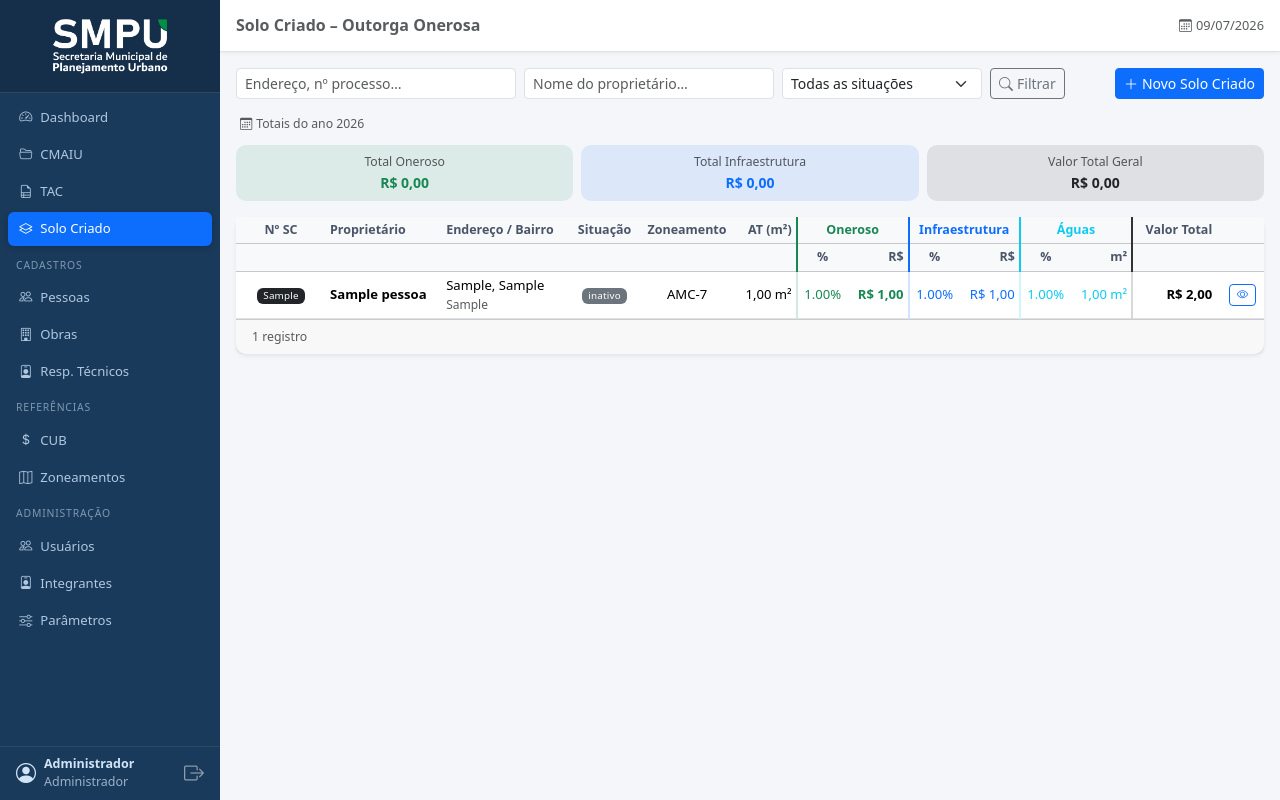
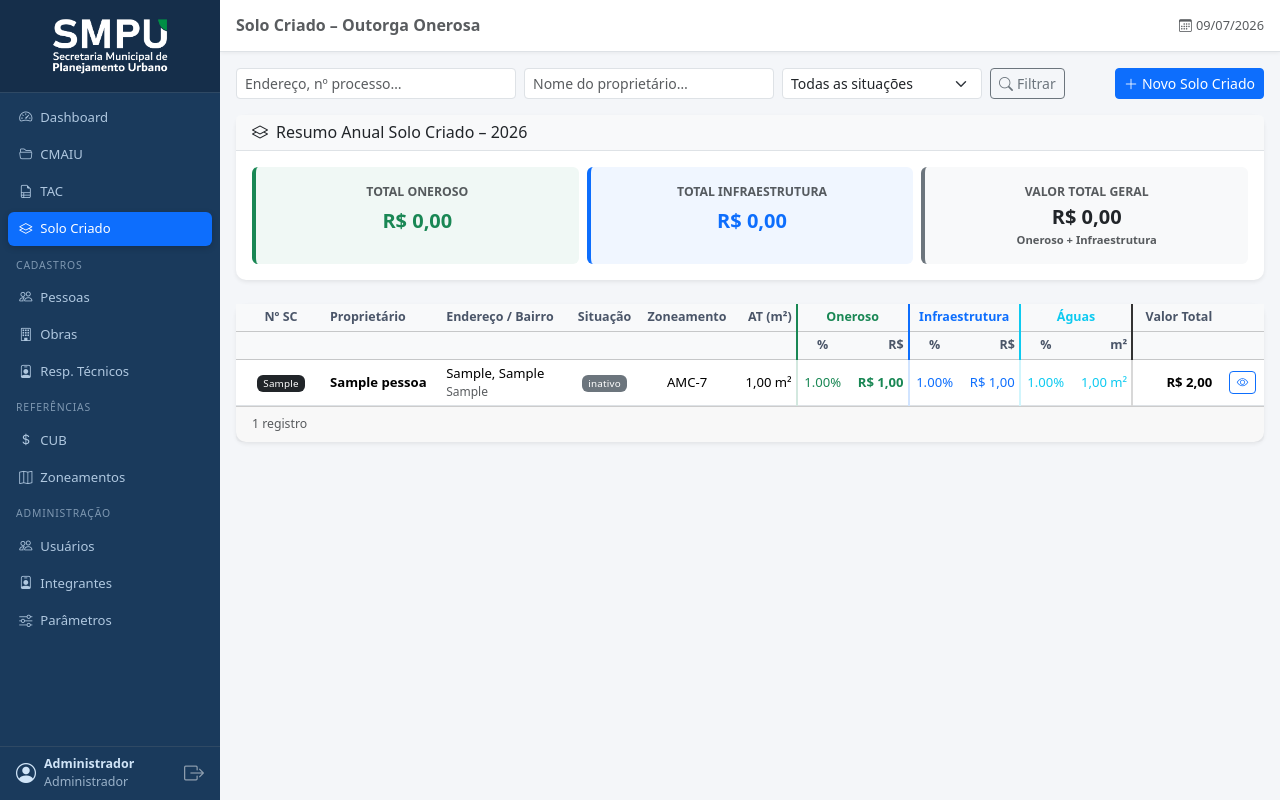
Before and after one commit to fabinhocoe/CMAIU, a Flask app: page /solo-criado in a window 1280 px wide. Run offline with Flask 3, Linux system fonts and the light colour scheme; a user stored in the database is signed in; tables that the repository leaves empty hold one stand-in row (values such as "Sample post").

Commit message:
Padroniza visual dos totalizadores em todos os módulos CMAIU
- Aplica padrão visual CMAIU aos módulos Solo Criado e TAC
- Totalizadores em card único com flex layout (não em grid Bootstrap)
- Cards individuais com bordas coloridas à esquerda e backgrounds específicos
- Todos os totalizadores em uma única linha com flex:1;min-width:0
- Usa ícones específicos: bi-layers para Solo Criado, bi-file-earmark-ruled para TAC
- Cores e estilos consistentes: #f0f6ff (blue), #f0f8f5 (green), #f8f9fa (gray)

Co-Authored-By: Claude Haiku 4.5 <noreply@anthropic.com>
Claude-Session: https://claude.ai/code/session_01VXWAfgFSAm4ZBKgqyac9J3

```diff
--- a/templates/solo_criado/index.html
+++ b/templates/solo_criado/index.html
@@ -32,30 +32,35 @@
   {% endif %}
 </div>
 
-{# ── Totalizadores anuais ── #}
+{# ── Resumo Anual Solo Criado ── #}
 {% if registros %}
-<div class="row g-2 mb-3">
-  <div class="col-12">
-    <div class="text-muted small mb-1 ps-1">
-      <i class="bi bi-calendar3 me-1"></i>Totais do ano {{ totais_ano.ano }}
-    </div>
+<div class="card border-0 shadow-sm mb-4">
+  <div class="card-header bg-light border-bottom">
+    <h6 class="mb-0"><i class="bi bi-layers me-2"></i>Resumo Anual Solo Criado – {{ totais_ano.ano }}</h6>
   </div>
-  <div class="col-6 col-md-4">
-    <div class="card border-0 bg-success bg-opacity-10 text-center py-2">
-      <div class="small text-muted">Total Oneroso</div>
-      <div class="fw-bold text-success">{{ totais_ano.von|brl }}</div>
-    </div>
-  </div>
-  <div class="col-6 col-md-4">
-    <div class="card border-0 bg-primary bg-opacity-10 text-center py-2">
-      <div class="small text-muted">Total Infraestrutura</div>
-      <div class="fw-bold text-primary">{{ totais_ano.vin|brl }}</div>
-    </div>
-  </div>
-  <div class="col-12 col-md-4">
-    <div class="card border-0 bg-dark bg-opacity-10 text-center py-2">
-      <div class="small text-muted">Valor Total Geral</div>
-      <div class="fw-bold">{{ totais_ano.vtot|brl }}</div>
+  <div class="card-body">
+    <div class="row g-2" style="display:flex;flex-wrap:nowrap">
+      <div style="flex:1;min-width:0">
+        <div class="text-center p-3 rounded" style="background:#f0f8f5;border-left:4px solid #198754;height:100%">
+          <div class="small text-muted fw-semibold mb-1">TOTAL ONEROSO</div>
+          <div class="fs-5 fw-bold text-success">{{ totais_ano.von|brl }}</div>
+        </div>
+      </div>
+
+      <div style="flex:1;min-width:0">
+        <div class="text-center p-3 rounded" style="background:#f0f6ff;border-left:4px solid #0d6efd;height:100%">
+          <div class="small text-muted fw-semibold mb-1">TOTAL INFRAESTRUTURA</div>
+          <div class="fs-5 fw-bold text-primary">{{ totais_ano.vin|brl }}</div>
+        </div>
+      </div>
+
+      <div style="flex:1;min-width:0">
+        <div class="p-3 rounded fw-bold" style="background:#f8f9fa;border-left:4px solid #6c757d;height:100%;display:flex;flex-direction:column;justify-content:center;align-items:center">
+          <div class="small text-muted">VALOR TOTAL GERAL</div>
+          <div class="fs-5 text-dark">{{ totais_ano.vtot|brl }}</div>
+          <div class="small text-muted" style="font-size:0.7rem">Oneroso + Infraestrutura</div>
+        </div>
+      </div>
     </div>
   </div>
 </div>
```
Also changed, not shown: templates/tac/index.html (+27 -16 lines).
